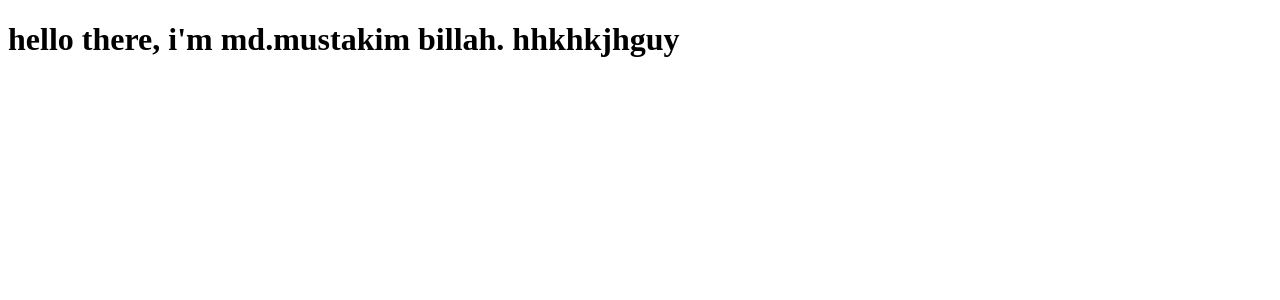
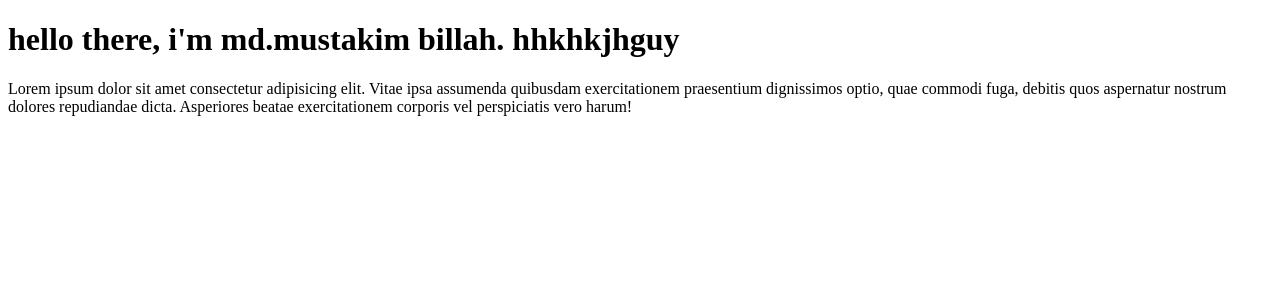
Before and after one commit to mustakim6/portfolio-website, a React (Vite) app: page / in a window 1280 px wide. Shown: the top 300 px of the page. Built offline with nearby package versions, Linux system fonts and the light colour scheme.

Commit message:
check deploy

```diff
--- a/src/App.jsx
+++ b/src/App.jsx
@@ -7,6 +7,7 @@ function App() {
   return (
     <>
    <h1> hello there, i'm md.mustakim billah. hhkhkjhguy</h1>
+   <p>Lorem ipsum dolor sit amet consectetur adipisicing elit. Vitae ipsa assumenda quibusdam exercitationem praesentium dignissimos optio, quae commodi fuga, debitis quos aspernatur nostrum dolores repudiandae dicta. Asperiores beatae exercitationem corporis vel perspiciatis vero harum!</p>
     </>
   )
 }
```
